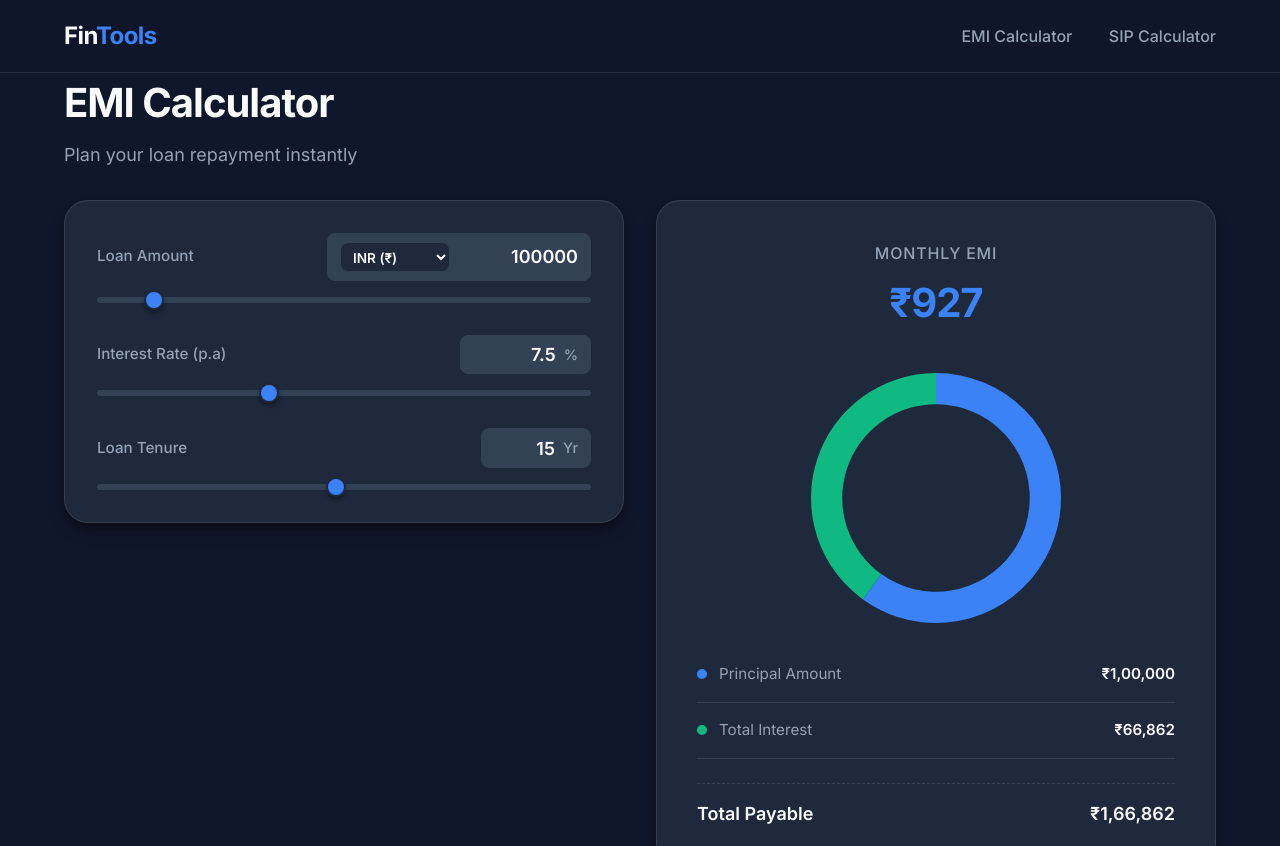
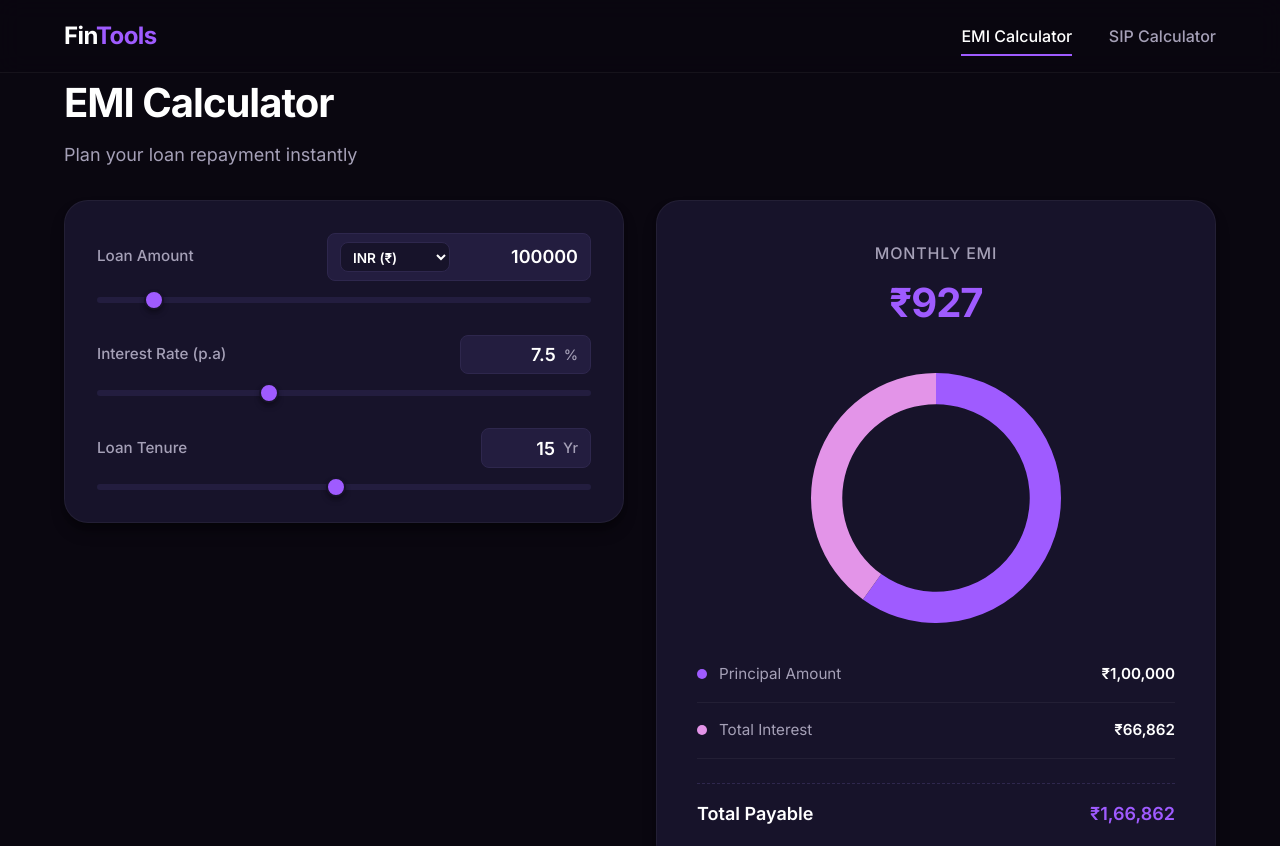
Before and after one commit to IshaanThakur09/fintools, a plain HTML site: page index.html in a window 1280 px wide. Shown: the top 846 px of the page. Drawn offline with nearby package versions, Linux system fonts and the light colour scheme.

Commit message:
Update CSS theme to Midnight Purple

```diff
--- a/app.js
+++ b/app.js
@@ -28,9 +28,9 @@ const updateCurrencySymbols = () => {
 
 // Colors matching CSS variables
 const COLORS = {
-    chart1: '#3b82f6',
-    chart2: '#10b981',
-    bgSecondary: '#1e293b'
+    chart1: '#9f5bff',
+    chart2: '#e394e8',
+    bgSecondary: '#17132a'
 };
 
 // Common Chart Config
--- a/index.html
+++ b/index.html
@@ -14,7 +14,7 @@
         <div class="container">
             <h1 class="logo">Fin<span>Tools</span></h1>
             <nav>
-                <a href="#emi">EMI Calculator</a>
+                <a href="#emi" class="active">EMI Calculator</a>
                 <a href="#sip">SIP Calculator</a>
             </nav>
         </div>
--- a/style.css
+++ b/style.css
@@ -1,20 +1,20 @@
 :root {
-    --bg-primary: #0f172a;
-    --bg-secondary: #1e293b;
-    --bg-tertiary: #334155;
+    --bg-primary: #0a0710;
+    --bg-secondary: #17132a;
+    --bg-tertiary: #231d3f;
 
-    --accent: #3b82f6;
-    --accent-hover: #2563eb;
-    --accent-light: rgba(59, 130, 246, 0.2);
+    --accent: #9f5bff;
+    --accent-hover: #b07cff;
+    --accent-light: rgba(159, 91, 255, 0.2);
 
-    --chart-1: #3b82f6;
-    --chart-2: #10b981;
+    --chart-1: #9f5bff;
+    --chart-2: #e394e8;
 
-    --text-main: #f8fafc;
-    --text-muted: #94a3b8;
+    --text-main: #ffffff;
+    --text-muted: #a5a0b7;
 
-    --border: #334155;
-    --border-light: rgba(255, 255, 255, 0.1);
+    --border: #2e274d;
+    --border-light: rgba(255, 255, 255, 0.05);
 
     --shadow-md: 0 4px 6px -1px rgba(0, 0, 0, 0.3), 0 2px 4px -1px rgba(0, 0, 0, 0.2);
     --shadow-lg: 0 10px 15px -3px rgba(0, 0, 0, 0.4), 0 4px 6px -2px rgba(0, 0, 0, 0.2);
@@ -50,7 +50,7 @@ body {
 
 /* Header */
 .header {
-    background-color: rgba(15, 23, 42, 0.8);
+    background-color: rgba(10, 7, 16, 0.85);
     backdrop-filter: blur(12px);
     border-bottom: 1px solid var(--border-light);
     position: sticky;
@@ -81,11 +81,14 @@ nav a {
     text-decoration: none;
     margin-left: 2rem;
     font-weight: 500;
-    transition: color 0.2s ease;
+    padding-bottom: 0.5rem;
+    border-bottom: 2px solid transparent;
+    transition: color 0.2s ease, border-bottom 0.2s ease;
 }
 
-nav a:hover {
+nav a:hover, nav a.active {
     color: var(--text-main);
+    border-bottom: 2px solid var(--accent);
 }
 
 /* Main Layout */
@@ -356,6 +359,10 @@ input[type="number"]::-webkit-inner-spin-button {
     margin-left: 0 !important;
 }
 
+.total-row strong {
+    color: var(--accent);
+}
+
 /* Dots */
 .dot {
     width: 10px;
```
